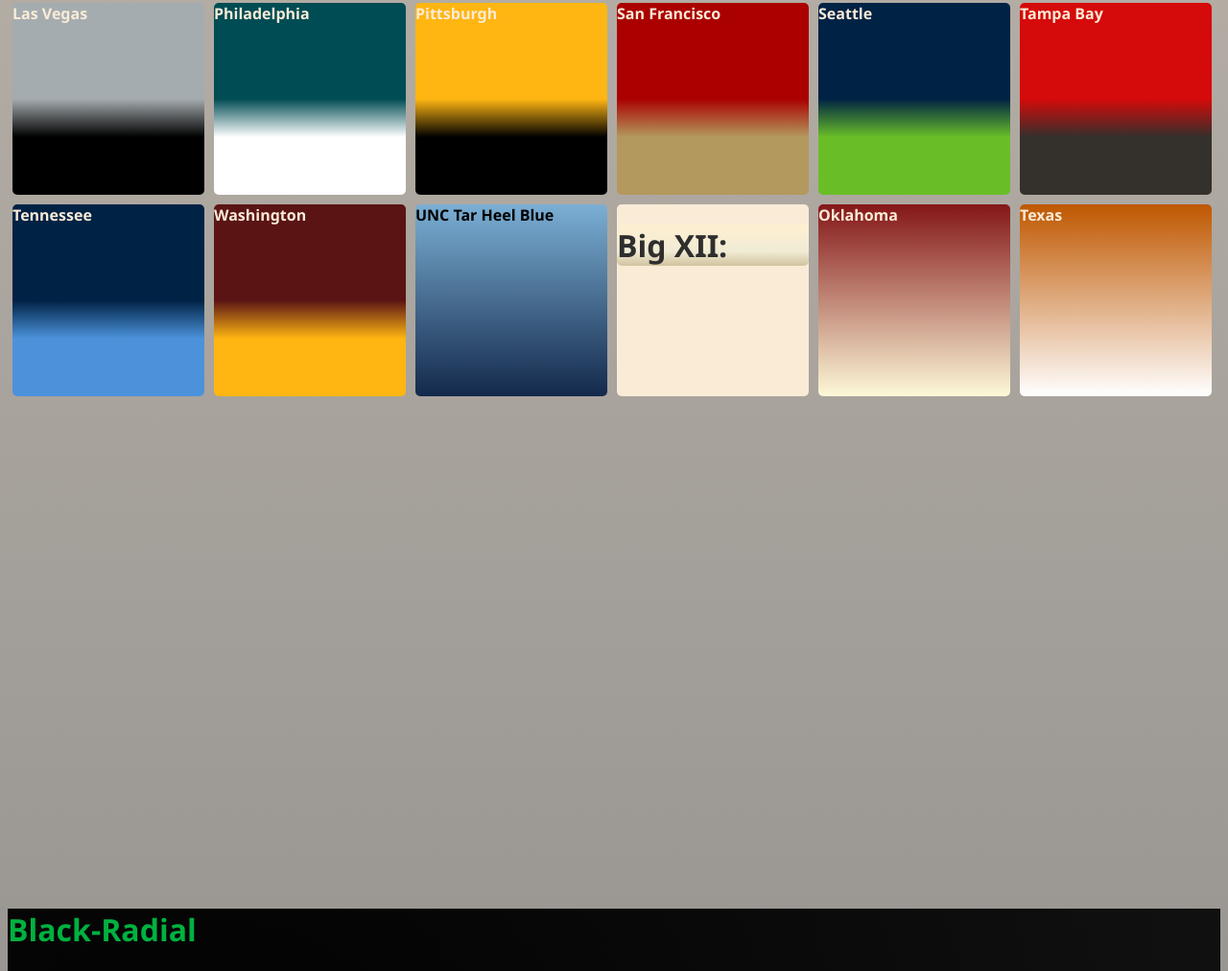
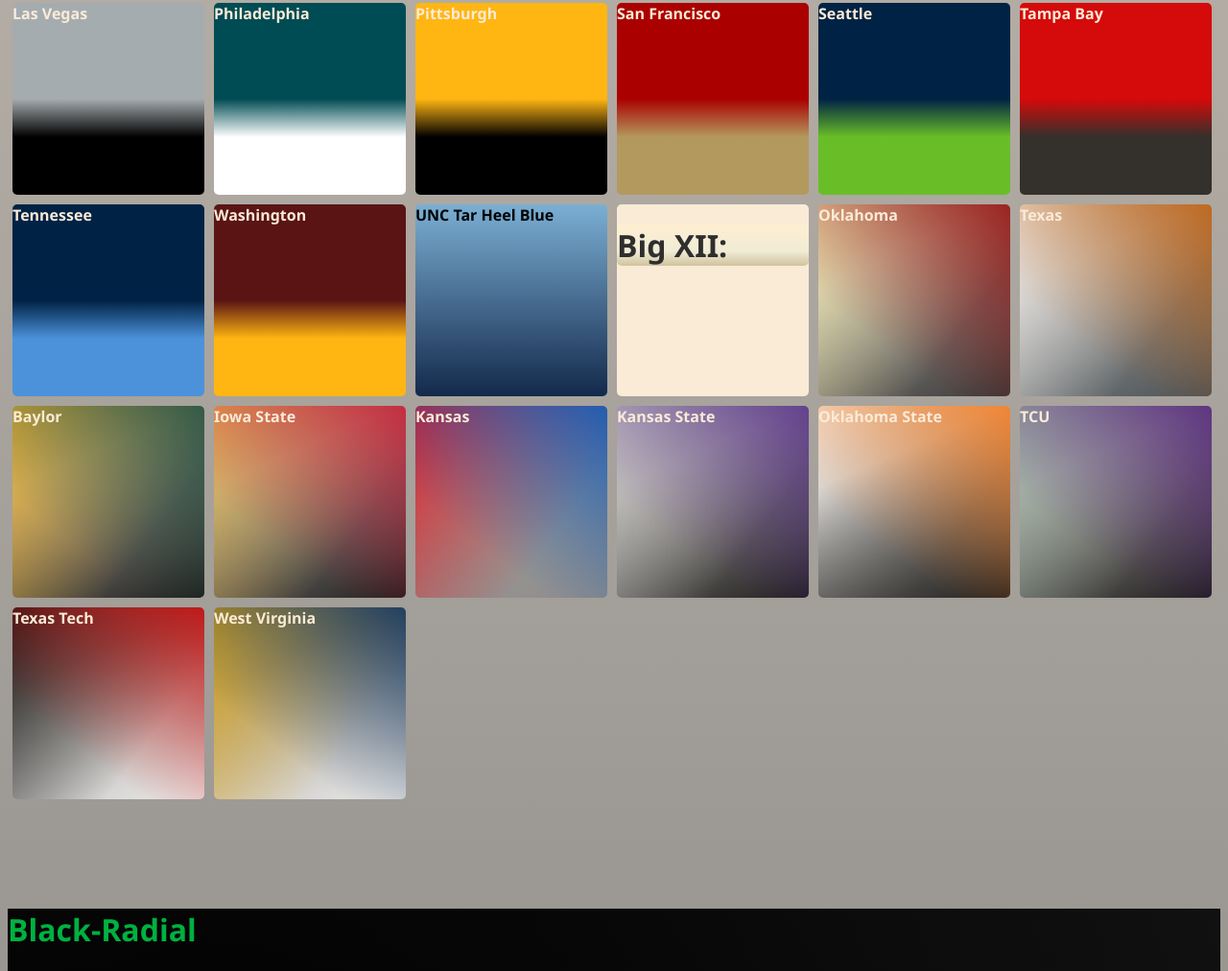
Before and after one commit to smit9804/smit9804.github.io, a plain HTML site: page index.html in a window 1280 px wide. Shown: the part 2950-3962 px from the top of the page at 96% size. Drawn offline with Linux system fonts and the light colour scheme.

Commit message:
Added fun buttons

```diff
--- a/chasestyle.css
+++ b/chasestyle.css
@@ -795,11 +795,81 @@
 
 .Oklahoma{
     color: antiquewhite;
-    background-image: linear-gradient(#841617, #FDF9D8);
+    background:
+        linear-gradient(217deg, rgba(148, 0, 0, 0.8), rgba(255, 0, 0, 0) 70.71%),
+        linear-gradient(127deg, rgba(255, 247, 180, 0.8), rgba(0, 255, 0, 0) 70.71%),
+        linear-gradient(336deg, rgba(32, 32, 32, 0.8), rgba(0, 0, 255, 0) 70.71%);
     border-radius: 5px;
 }
 .Texas{
     color: antiquewhite;
-    background-image: linear-gradient(#BF5700, white);
+    background:
+        linear-gradient(217deg, rgba(191, 87, 0, 0.8), rgba(255, 0, 0, 0) 70.71%),
+        linear-gradient(127deg, rgba(255, 255, 255, 0.8), rgba(0, 255, 0, 0) 70.71%),
+        linear-gradient(336deg, rgba(51, 63, 72, 0.8), rgba(0, 0, 255, 0) 70.71%);
     border-radius: 5px;
 }
+.Baylor{
+    color: antiquewhite;
+    background:
+        linear-gradient(217deg, rgba(21, 71, 52, 0.8), rgba(255, 0, 0, 0) 70.71%),
+        linear-gradient(127deg, rgba(255, 184, 28, 0.8), rgba(0, 255, 0, 0) 70.71%),
+        linear-gradient(336deg, rgba(0, 0, 0, 0.8), rgba(0, 0, 255, 0) 70.71%);
+    border-radius: 5px;
+}
+.IowaState{
+    color: antiquewhite;
+    background:
+        linear-gradient(217deg, rgba(200, 16, 46, 0.8), rgba(255, 0, 0, 0) 70.71%),
+        linear-gradient(127deg, rgba(241, 190, 72, 0.8), rgba(0, 255, 0, 0) 70.71%),
+        linear-gradient(336deg, rgba(0, 0, 0, 0.8), rgba(0, 0, 255, 0) 70.71%);
+    border-radius: 5px;
+}
+.Kansas{
+    color: antiquewhite;
+    background:
+        linear-gradient(217deg, rgba(0, 81, 186, 0.8), rgba(255, 0, 0, 0) 70.71%),
+        linear-gradient(127deg, rgba(232, 0, 13, 0.8), rgba(0, 255, 0, 0) 70.71%),
+        linear-gradient(336deg, rgba(137, 137, 138, 0.8), rgba(0, 0, 255, 0) 70.71%);
+    border-radius: 5px;
+}
+.KansasState{
+    color: antiquewhite;
+    background:
+        linear-gradient(217deg, rgba(81, 40, 136, 0.8), rgba(255, 0, 0, 0) 70.71%),
+        linear-gradient(127deg, rgba(209, 209, 209, 0.8), rgba(0, 255, 0, 0) 70.71%),
+        linear-gradient(336deg, rgba(0, 0, 0, 0.8), rgba(0, 0, 255, 0) 70.71%);
+    border-radius: 5px;
+}
+.OklahomaState{
+    color: antiquewhite;
+    background:
+        linear-gradient(217deg, rgba(255, 124, 25, 0.8), rgba(255, 0, 0, 0) 70.71%),
+        linear-gradient(336deg, rgba(0, 0, 0, 0.8), rgba(0, 0, 255, 0) 70.71%),
+        linear-gradient(127deg, rgba(255, 255, 255, 0.8), rgba(0, 255, 0, 0) 70.71%);
+    border-radius: 5px;
+}
+.TCU{
+    color: antiquewhite;
+    background:
+        linear-gradient(217deg, rgba(77, 25, 121, 0.8), rgba(255, 0, 0, 0) 70.71%),
+        linear-gradient(127deg, rgba(164, 189, 173, 0.8), rgba(0, 255, 0, 0) 70.71%),
+        linear-gradient(336deg, rgba(0, 0, 0, 0.8), rgba(0, 0, 255, 0) 70.71%);
+    border-radius: 5px;
+}
+.TexasTech{
+    color: antiquewhite;
+    background:
+        linear-gradient(217deg, rgba(204, 0, 0, 0.8), rgba(255, 0, 0, 0) 70.71%),
+        linear-gradient(127deg, rgba(0, 0, 0, 0.8), rgba(0, 255, 0, 0) 70.71%),
+        linear-gradient(336deg, rgba(255, 255, 255, 0.8), rgba(0, 0, 255, 0) 70.71%);
+    border-radius: 5px;
+}
+.WestVirginia{
+    color: antiquewhite;
+    background:
+        linear-gradient(217deg, rgba(0, 40, 85, 0.8), rgba(255, 0, 0, 0) 70.71%),
+        linear-gradient(127deg, rgba(234, 170, 0, 0.8), rgba(0, 255, 0, 0) 70.71%),
+        linear-gradient(336deg, rgba(255, 255, 255, 0.8), rgba(0, 0, 255, 0) 70.71%);
+    border-radius: 5px;
+}
```
Also changed, not shown: index.html (+9 -9 lines).
